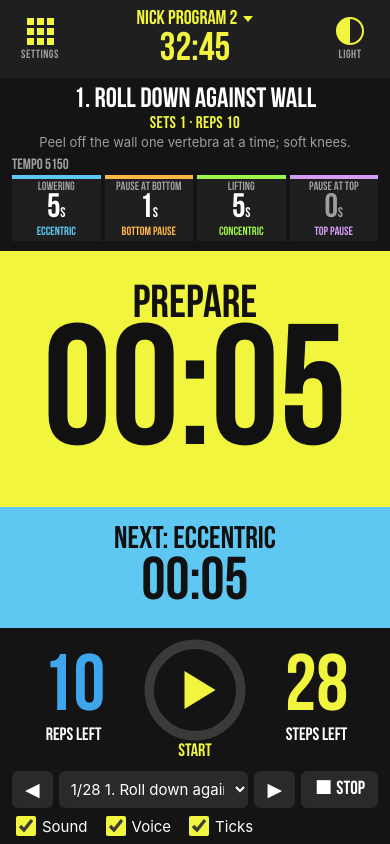
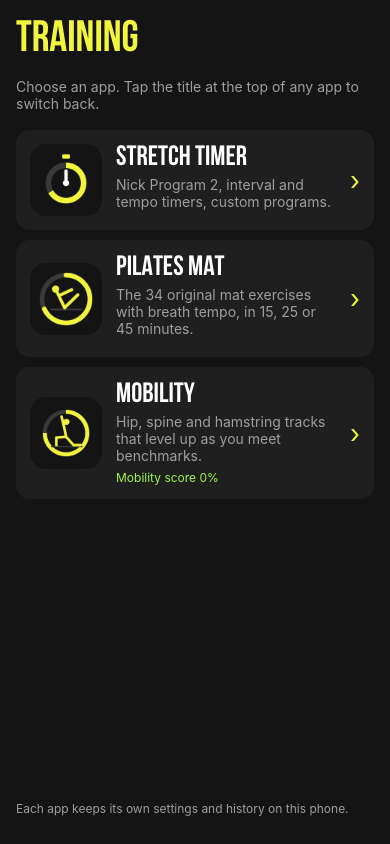
Before and after one commit to Nick-Gardner-au/stretch-timer, a plain HTML site: page index.html in a window 390 px wide. Drawn offline with Linux system fonts and the light colour scheme.

Commit message:
Combine Stretch Timer, Pilates Mat and Mobility into one app
The site root is now a home screen for choosing an app; the Stretch Timer
moves to timer.html. Each app's title menu can switch to the other apps or
back to All apps, asking first if a workout is running. The root service
worker caches all three apps so the combined app works offline from the
first visit.

Co-Authored-By: Claude Opus 5.5 <noreply@anthropic.com>
Claude-Session: https://claude.ai/code/session_01Cyo4fc1WypRJQfVWHpKUmg

```diff
--- a/index.html
+++ b/index.html
@@ -1,97 +1,157 @@
 <!doctype html>
-<html lang="en" data-theme="dark">
+<html lang="en-AU" data-theme="dark">
 <head>
   <meta charset="utf-8">
-  <meta name="viewport" content="width=device-width, initial-scale=1, viewport-fit=cover, user-scalable=no">
-  <title>Stretch Timer</title>
-  <meta name="description" content="Guided stretching and tempo workout timer">
+  <meta name="viewport" content="width=device-width, initial-scale=1, viewport-fit=cover">
+  <title>Training</title>
+  <meta name="description" content="Stretch Timer, Pilates Mat and Mobility in one app">
   <meta name="theme-color" content="#141414">
   <meta name="apple-mobile-web-app-capable" content="yes">
   <meta name="mobile-web-app-capable" content="yes">
   <meta name="apple-mobile-web-app-status-bar-style" content="black-translucent">
-  <meta name="apple-mobile-web-app-title" content="Stretch Timer">
+  <meta name="apple-mobile-web-app-title" content="Training">
   <link rel="manifest" href="manifest.webmanifest">
   <link rel="apple-touch-icon" href="icons/apple-touch-icon.png">
   <link rel="icon" href="icons/icon-192.png" type="image/png">
   <link rel="stylesheet" href="styles.css">
-  <script type="module" src="js/app.js"></script>
+  <style>
+    .home {
+      max-width: 560px;
+      margin: 0 auto;
+      min-height: 100dvh;
+      padding: calc(env(safe-area-inset-top) + 18px) 16px max(16px, env(safe-area-inset-bottom));
+      display: flex;
+      flex-direction: column;
+      gap: 12px;
+    }
+    .home h1 {
+      margin: 0 0 4px;
+      font-family: var(--display);
+      font-weight: 400;
+      font-size: 44px;
+      line-height: 1;
+      color: var(--hi);
+    }
+    .home .sub {
+      margin: 0 0 6px;
+      color: var(--muted);
+      font-size: 14px;
+    }
+    .app-card {
+      display: grid;
+      grid-template-columns: 72px minmax(0, 1fr) auto;
+      gap: 14px;
+      align-items: center;
+      padding: 14px;
+      background: var(--card);
+      border-radius: 14px;
+      color: var(--fg);
+      text-decoration: none;
+    }
+    .app-card:active { background: var(--raised); }
+    .app-card img {
+      width: 72px;
+      height: 72px;
+      border-radius: 16px;
+      display: block;
+    }
+    .app-card b {
+      display: block;
+      font-family: var(--display);
+      font-weight: 400;
+      font-size: 28px;
+      line-height: 1;
+      text-transform: uppercase;
+    }
+    .app-card p {
+      margin: 4px 0 0;
+      font-size: 14px;
+      color: var(--muted);
+    }
+    .app-card .status {
+      margin-top: 6px;
+      font-size: 12px;
+      color: var(--work);
+    }
+    .app-card .chev {
+      font-size: 26px;
+      color: var(--hi);
+    }
+    .last {
+      display: inline-block;
+      margin-left: 6px;
+      padding: 1px 6px;
+      border-radius: 4px;
+      background: var(--accent);
+      color: var(--accent-fg);
+      font-family: var(--body);
+      font-size: 11px;
+      vertical-align: middle;
+    }
+    .note {
+      margin-top: auto;
+      color: var(--muted);
+      font-size: 12px;
+    }
+  </style>
 </head>
 <body>
-  <div id="app">
-    <header class="top">
-      <button id="settingsBtn" class="corner" aria-label="Settings">
-        <span class="grid9"><i></i><i></i><i></i><i></i><i></i><i></i><i></i><i></i><i></i></span>
-        <small>Settings</small>
-      </button>
-      <button id="programBtn" class="program" aria-haspopup="menu" aria-expanded="false">
-        <span class="program-name"><span id="programName"></span><span class="caret"></span></span>
-        <span id="timeLeft" class="time-left"></span>
-      </button>
-      <button id="themeBtn" class="corner" aria-label="Switch theme">
-        <span class="halfmoon"></span>
-        <small id="themeLbl">Light</small>
-      </button>
-    </header>
-    <div id="programMenu" class="menu" role="menu" hidden></div>
+  <main class="home">
+    <h1>TRAINING</h1>
+    <p class="sub">Choose an app. Tap the title at the top of any app to switch back.</p>
+    <div id="apps"></div>
+    <p class="note">Each app keeps its own settings and history on this phone.</p>
+  </main>
+  <script type="module">
+    import { APPS, appUrl, lastApp } from "./js/apps.js";
 
-    <section class="info">
-      <h1 id="exName"></h1>
-      <div id="exDetail" class="detail"></div>
-      <p id="exCue" class="cue"></p>
-    </section>
+    const fmtDate = (iso) => new Date(iso).toLocaleDateString("en-AU", { weekday: "short", day: "numeric", month: "short" });
+    const readList = (key) => {
+      try {
+        const v = JSON.parse(localStorage.getItem(key));
+        return Array.isArray(v) ? v : [];
+      } catch {
+        return [];
+      }
+    };
+    const lastSession = (key) => {
+      const list = readList(key).filter((s) => s && !Number.isNaN(Date.parse(s.start)));
+      return list.length ? `Last session ${fmtDate(list[list.length - 1].start)} · ${list.length} in total` : "";
+    };
 
-    <section id="tempo" class="tempo" aria-label="Tempo"></section>
+    // A line of progress for apps that keep a history.
+    async function status(key) {
+      if (key === "pilates") return lastSession("pilates-timer:history");
+      if (key === "mobility") {
+        const line = lastSession("mobility:history");
+        try {
+          const store = await import("./mobility/js/store.js");
+          return [line, `Mobility score ${store.score(store.loadLevels())}%`].filter(Boolean).join(" · ");
+        } catch {
+          return line;
+        }
+      }
+      return "";
+    }
 
-    <section class="stage">
-      <div id="mainBlock" class="block main">
-        <div id="mainLabel" class="label"></div>
-        <div id="mainTime" class="time"></div>
-        <div id="mainBar" class="bar"></div>
-      </div>
-      <div id="nextBlock" class="block next">
-        <div id="nextLabel" class="label"></div>
-        <div id="nextTime" class="time"></div>
-      </div>
-    </section>
+    const last = lastApp();
+    const box = document.getElementById("apps");
+    box.style.cssText = "display:flex;flex-direction:column;gap:10px";
+    for (const app of APPS) {
+      const a = document.createElement("a");
+      a.className = "app-card";
+      a.href = appUrl(app.path);
+      a.innerHTML = `<img src="${app.icon}" alt=""><div><b></b><p></p><div class="status"></div></div><span class="chev">›</span>`;
+      a.querySelector("b").textContent = app.name;
+      if (app.key === last) a.querySelector("b").insertAdjacentHTML("beforeend", '<span class="last">Last used</span>');
+      a.querySelector("p").textContent = app.blurb;
+      status(app.key).then((t) => { a.querySelector(".status").textContent = t; });
+      box.append(a);
+    }
 
-    <section class="dash">
-      <div class="stat">
-        <div id="leftNum" class="num blue"></div>
-        <div id="leftLbl" class="lbl"></div>
-      </div>
-      <button id="playBtn" class="play" aria-label="Start">
-        <svg viewBox="0 0 100 100" aria-hidden="true">
-          <circle class="ring-track" cx="50" cy="50" r="44"></circle>
-          <circle id="ring" class="ring" cx="50" cy="50" r="44" pathLength="100"></circle>
-        </svg>
-        <span id="playIcon" class="icon play-icon"></span>
-        <span id="playLbl" class="lbl hi"></span>
-      </button>
-      <div class="stat">
-        <div id="rightNum" class="num hi"></div>
-        <div id="rightLbl" class="lbl"></div>
-      </div>
-    </section>
-
-    <nav class="nav">
-      <button id="prevBtn" class="btn" aria-label="Previous step">◀</button>
-      <select id="stepSelect" aria-label="Jump to step"></select>
-      <button id="nextBtn" class="btn" aria-label="Next step">▶</button>
-      <button id="stopBtn" class="btn">■ Stop</button>
-    </nav>
-
-    <div class="toggles">
-      <label><input type="checkbox" id="tSound"> Sound</label>
-      <label><input type="checkbox" id="tVoice"> Voice</label>
-      <label><input type="checkbox" id="tTicks"> Ticks</label>
-    </div>
-  </div>
-
-  <div id="sheet" class="sheet" hidden>
-    <div class="sheet-panel">
-      <div id="sheetBody" class="sheet-body"></div>
-      <div id="sheetButtons" class="sheet-buttons"></div>
-    </div>
-  </div>
+    if ("serviceWorker" in navigator && location.protocol !== "file:") {
+      navigator.serviceWorker.register("sw.js").catch(() => {});
+    }
+  </script>
 </body>
 </html>
--- a/js/app.js
+++ b/js/app.js
@@ -2,6 +2,7 @@
 
 import * as store from "./store.js";
 import * as programs from "./programs.js";
+import { switcherItems, rememberApp } from "./apps.js";
 import { Engine, buildWorkout, RUNNING, PAUSED, STOPPED, FINISHED } from "./engine.js";
 import { Player, Announcer } from "./sound.js";
 import { EXERCISES, PHASES, PHASE_PORTIONS, TEMPO_SYMBOLS, parseTempo, phaseSeconds, tempoCode } from "./workout.js";
@@ -170,6 +171,7 @@ class App {
       item("Enter custom program…", () => this.openCustomEditor(null)),
       item("Edit this program…", () => this.openCustomEditor(this.program), { disabled: !custom }),
       item("Delete this program", () => this.deleteProgram(), { disabled: !custom }),
+      ...switcherItems("timer", () => this.isActive()),
     );
     menu.hidden = false;
     $("programBtn").setAttribute("aria-expanded", "true");
@@ -737,6 +739,7 @@ function setText(id, text) {
 }
 
 window.stretchTimer = new App();
+rememberApp("timer");
 
 if ("serviceWorker" in navigator && location.protocol !== "file:") {
   navigator.serviceWorker.register("sw.js").catch(() => {});
--- /dev/null
+++ b/js/apps.js
@@ -0,0 +1,54 @@
+// The three apps in this site, and the "switch app" entries added to each app's title menu.
+// Paths are resolved from this file, so they work from the site root and from the sub-folders.
+
+const ROOT = new URL("../", import.meta.url);
+
+export const APPS = [
+  { key: "timer", name: "Stretch Timer", path: "timer.html", icon: "icons/icon-192.png",
+    blurb: "Nick Program 2, interval and tempo timers, custom programs." },
+  { key: "pilates", name: "Pilates Mat", path: "pilates/", icon: "pilates/icons/icon-192.png",
+    blurb: "The 34 original mat exercises with breath tempo, in 15, 25 or 45 minutes." },
+  { key: "mobility", name: "Mobility", path: "mobility/", icon: "mobility/icons/icon-192.png",
+    blurb: "Hip, spine and hamstring tracks that level up as you meet benchmarks." },
+];
+
+export const appUrl = (path) => new URL(path, ROOT).href;
+export const HOME_URL = ROOT.href;
+
+const LAST_KEY = "apps:last";
+export function rememberApp(key) {
+  try {
+    localStorage.setItem(LAST_KEY, key);
+  } catch {
+    // storage blocked: nothing to remember
+  }
+}
+export function lastApp() {
+  try {
+    return localStorage.getItem(LAST_KEY);
+  } catch {
+    return null;
+  }
+}
+
+// Menu entries: a divider, one entry per other app, and "All apps". isBusy() is asked before
+// leaving so a running workout is not lost by accident.
+export function switcherItems(current, isBusy = () => false) {
+  const go = (url) => {
+    if (isBusy() && !confirm("Leave this workout and switch app?")) return;
+    location.href = url;
+  };
+  const button = (label, url) => {
+    const b = document.createElement("button");
+    b.setAttribute("role", "menuitem");
+    b.className = "app-link";
+    b.textContent = label;
+    b.addEventListener("click", () => go(url));
+    return b;
+  };
+  return [
+    document.createElement("hr"),
+    ...APPS.filter((a) => a.key !== current).map((a) => button(`Switch to ${a.name}`, appUrl(a.path))),
+    button("All apps", HOME_URL),
+  ];
+}
--- a/mobility/js/app.js
+++ b/mobility/js/app.js
@@ -3,6 +3,7 @@
 
 import { Engine, RUNNING, PAUSED, STOPPED, FINISHED } from "../../js/engine.js";
 import { Player } from "../../js/sound.js";
+import { switcherItems, rememberApp } from "../../js/apps.js";
 import * as store from "./store.js";
 import { TRACKS, TRACK_BY_ID, REGIONS, MAX_LEVEL, exerciseFor, trackTitle, doseText } from "./data.js";
 import { SESSIONS, TRANSITIONS, buildPlan, buildSegments, stepTitle } from "./plan.js";
@@ -186,7 +187,7 @@ class App {
       const on = key === this.cfg.session;
       return h("button", { role: "menuitemradio", "aria-checked": String(on), onclick: () => { this.closeSessionMenu(); this.setSession(key); } },
         h("span", { class: `dot${on ? " on" : ""}` }), `${s.title} · ${p.tracks.length} exercises · ${fmtMinutes(p.total)}`);
-    }));
+    }), ...switcherItems("mobility", () => this.isActive()));
     menu.hidden = false;
     $("sessionBtn").setAttribute("aria-expanded", "true");
   }
@@ -802,6 +803,7 @@ class App {
 }
 
 window.mobilityApp = new App();
+rememberApp("mobility");
 
 if ("serviceWorker" in navigator && location.protocol !== "file:") {
   navigator.serviceWorker.register("sw.js").catch(() => {});
--- a/mobility/sw.js
+++ b/mobility/sw.js
@@ -1,10 +1,10 @@
 // Offline support for Mobility: cache the app files, serve from cache, refresh in the background.
 // Bump VERSION whenever you upload changed files so phones pick up the new version.
-const VERSION = "mobility-v1";
+const VERSION = "mobility-v2";
 const FILES = [
   "./", "index.html", "mobility.css", "manifest.webmanifest",
   "js/app.js", "js/data.js", "js/plan.js", "js/store.js",
-  "../styles.css", "../js/engine.js", "../js/sound.js", "../js/workout.js", "../fonts/BebasNeue-Bold.otf",
+  "../styles.css", "../js/apps.js", "../js/engine.js", "../js/sound.js", "../js/workout.js", "../fonts/BebasNeue-Bold.otf",
   "icons/apple-touch-icon.png", "icons/icon-192.png", "icons/icon-512.png", "icons/icon-maskable-512.png",
 ];
 
--- a/pilates/js/app.js
+++ b/pilates/js/app.js
@@ -3,6 +3,7 @@
 
 import { Engine, RUNNING, PAUSED, STOPPED, FINISHED } from "../../js/engine.js";
 import { Player } from "../../js/sound.js";
+import { switcherItems, rememberApp } from "../../js/apps.js";
 import * as store from "./store.js";
 import { EXERCISES, BY_ID, LEVELS, PHASES } from "./data.js";
 import { LENGTHS, PACES, SELECTIONS, LEVEL_FOR_LENGTH, buildPlan, buildSegments, stepTitle } from "./plan.js";
@@ -186,7 +187,7 @@ class App {
       const on = len === this.cfg.length;
       return h("button", { role: "menuitemradio", "aria-checked": String(on), onclick: () => { this.closeLengthMenu(); this.setLength(len); } },
         h("span", { class: `dot${on ? " on" : ""}` }), `${len} minutes · ${p.exercises.length} exercises`);
-    }));
+    }), ...switcherItems("pilates", () => this.isActive()));
     menu.hidden = false;
     $("lengthBtn").setAttribute("aria-expanded", "true");
   }
@@ -755,6 +756,7 @@ class App {
 }
 
 window.pilatesApp = new App();
+rememberApp("pilates");
 
 if ("serviceWorker" in navigator && location.protocol !== "file:") {
   navigator.serviceWorker.register("sw.js").catch(() => {});
--- a/pilates/sw.js
+++ b/pilates/sw.js
@@ -1,10 +1,10 @@
 // Offline support for Pilates Mat: cache the app files, serve from cache, refresh in the background.
 // Bump VERSION whenever you upload changed files so phones pick up the new version.
-const VERSION = "pilates-mat-v3";
+const VERSION = "pilates-mat-v4";
 const FILES = [
   "./", "index.html", "pilates.css", "manifest.webmanifest",
   "js/app.js", "js/data.js", "js/plan.js", "js/store.js",
-  "../styles.css", "../js/engine.js", "../js/sound.js", "../js/workout.js", "../fonts/BebasNeue-Bold.otf",
+  "../styles.css", "../js/apps.js", "../js/engine.js", "../js/sound.js", "../js/workout.js", "../fonts/BebasNeue-Bold.otf",
   ...["hundred", "rollup", "rollover", "legcircle", "rollingball", "singleleg", "doubleleg", "spinestretch",
      "openrocker", "corkscrew", "saw", "swan", "singlekick", "doublekick", "neckpull", "scissors", "bicycle",
      "bridge", "spinetwist", "jackknife", "sidekick", "teaser", "hiptwist", "swimming", "legpullfront",
```
Also changed, not shown: sw.js (+13 -3 lines), timer.html (added, +97 -0 lines), README.md, manifest.webmanifest.
